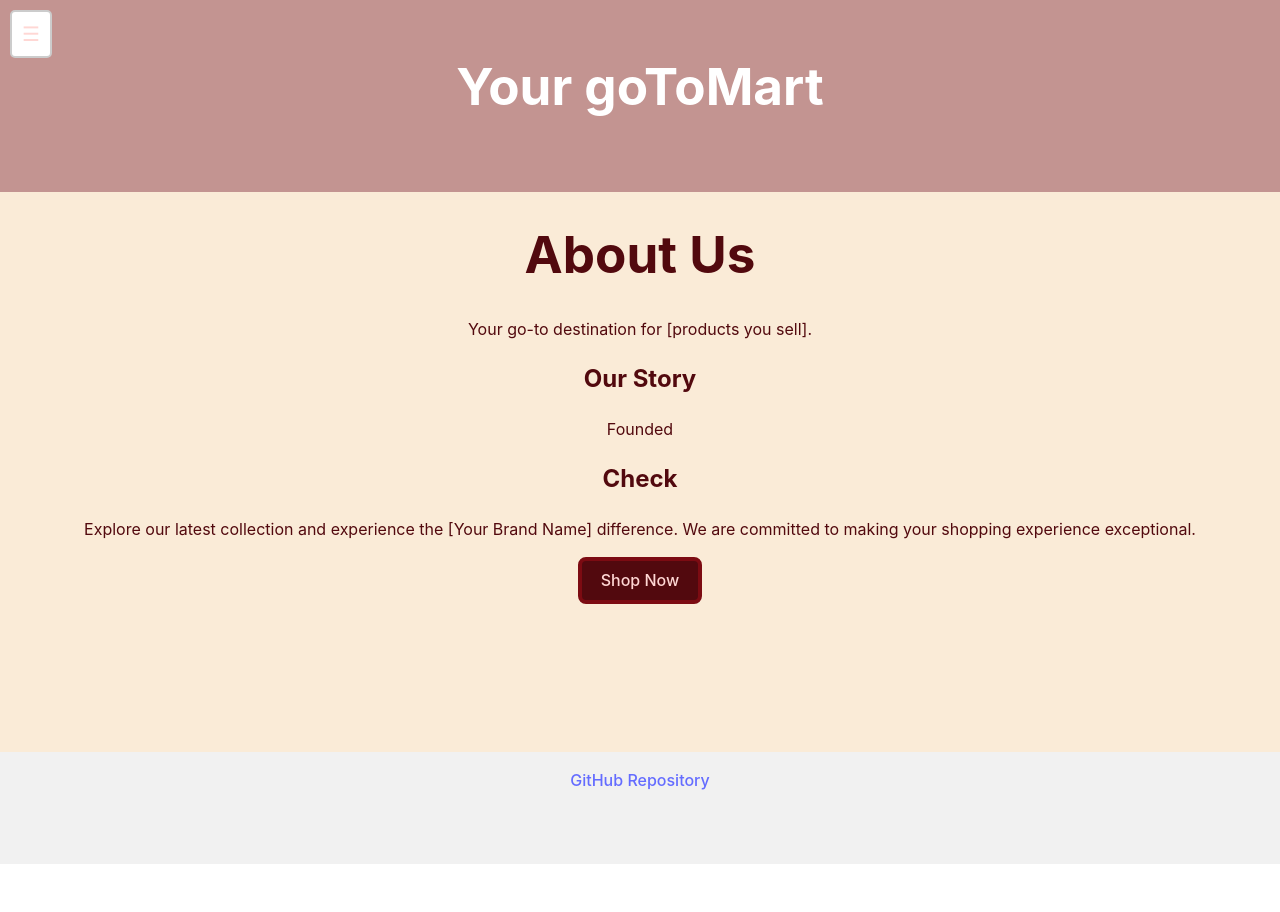
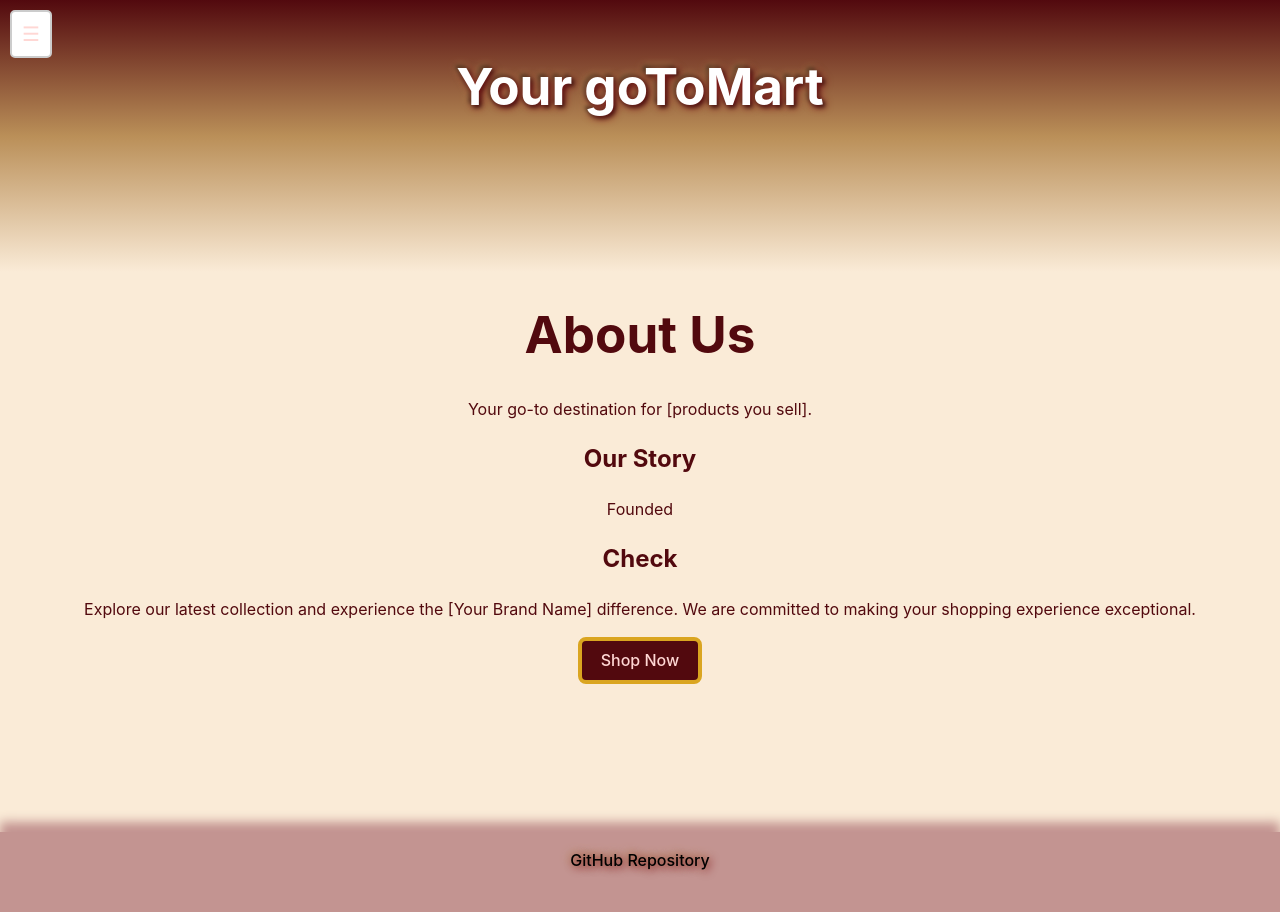
Before and after one commit to LenaH92/React-App-miniproject, a React (Vite) app: page /about in a window 1280 px wide. Shown: the top 912 px of the page. Before the commit the page ends 864 px from the top, so only its background shows below. Built offline with nearby package versions, Linux system fonts and the light colour scheme.

Commit message:
content centered and footer and navbar modified

```diff
--- a/src/App.css
+++ b/src/App.css
@@ -28,31 +28,17 @@
 
 #navbar {
   padding: 1rem;
-  background-color: #c39491;
+  background: linear-gradient(to bottom, #52090E, #BA8F58, antiquewhite);
+
+  height: 30vh;
   color: white;
-  height: 20vh;
+  text-shadow: 2px 2px 8px #7C0B12, -2px -2px 8px #BA8F58, 2px 2px 4px black, -2px -2px 4px black;
 }
 
 #content {
   min-height: 70vh;
+  color: #52090E;
 }
-
-/*
-.sidebar {
-
-  background-color: #52090E;
-  color: #FAE59B;
-  padding: 20px;
-  display: flex;
-  flex-direction: row;
-  justify-content: space-around;
-  gap: 15px;
-
-  box-shadow: 2px 0 5px #1B1811;
-  border: solid #1B1811 4px;
-
-} */
-
 
 .sidebar a {
   color: #f1f1f1;
@@ -61,8 +47,14 @@
 #footer {
   padding: 1rem;
   text-align: center;
-  background-color: #f1f1f1;
+  background-color: #c39491;
+  box-shadow: 0 -10px 10px 0 #c39491;
   height: 10vh
+}
+
+#footer a {
+  color: black;
+  text-shadow: 2px 2px 8px #7C0B12, -2px -2px 8px #BA8F58
 }
 
 #homepageList {
@@ -102,7 +94,6 @@ li {
   flex-direction: row;
   justify-content: space-around;
   gap: 20px;
-  /* change this so the price and the title are in differet corners of the div */
 }
 
 .itemIMG {
@@ -125,7 +116,7 @@ li {
 .buttonStyling,
 button {
   background-color: #52090E;
-  border: solid #7C0B12 4px;
+  border: solid #DAA520 4px;
   color: #ffd7d4;
 }
 
@@ -169,9 +160,9 @@ button {
   top: 0;
   left: 300px;
   /* Hidden by default */
-  width: 300px;
+  width: 200px;
   /* Sidebar width */
-  height: 80%;
+  height: 50%;
   background-color: #6b1212;
   color: white;
   transition: left 0.3s ease-in-out;
@@ -207,4 +198,16 @@ button {
 
 .biggestDiv {
   margin: 0 auto;
+  color: #52090E;
 }
+
+.actionBTNs {
+  display: flex;
+  flex-direction: row;
+  justify-content: center;
+  gap: 30px;
+}
+
+.titleAndPic img {
+  max-height: 300px;
+}
--- a/src/Components/ActionButtons.jsx
+++ b/src/Components/ActionButtons.jsx
@@ -3,8 +3,8 @@ import EditForm from "./editItemForm";
 
 const ActionButtons = ({ product, handleDelete, setProducts }) => {
   const [isEditing, setIsEditing] = useState(false); // Track edit mode
-// const {pathname} = useLocation();
-// console.log(!pathname.includes ('item'))
+  // const {pathname} = useLocation();
+  // console.log(!pathname.includes ('item'))
   const handleUpdate = (updatedProduct) => {
     setProducts((prevProducts) =>
       prevProducts.map((p) => (p.id === updatedProduct.id ? updatedProduct : p))
@@ -13,7 +13,7 @@ const ActionButtons = ({ product, handleDelete, setProducts }) => {
   };
 
   return (
-    <div>
+    <div className="actionBTNs">
       {!isEditing ? (
         <>
           {/* Edit Button */}
--- a/src/Components/pages/ItemDetails.jsx
+++ b/src/Components/pages/ItemDetails.jsx
@@ -27,7 +27,7 @@ const ItemDetails = ({ products, setProducts, handleDelete }) => {
         <h4>Description</h4>
         <p>{item.description}</p>
       </div>
-      {/* Use ActionButtons */}
+
       <ActionButtons
         product={item}
         handleDelete={handleDelete}
```
Also changed, not shown: src/Components/List_Item.jsx (+0 -8 lines).
